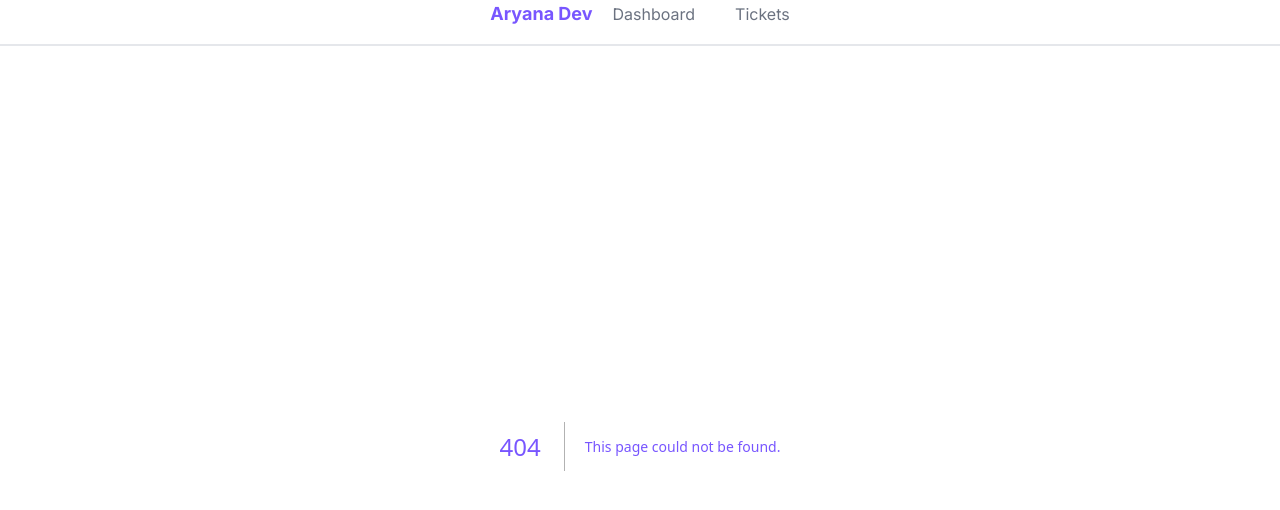
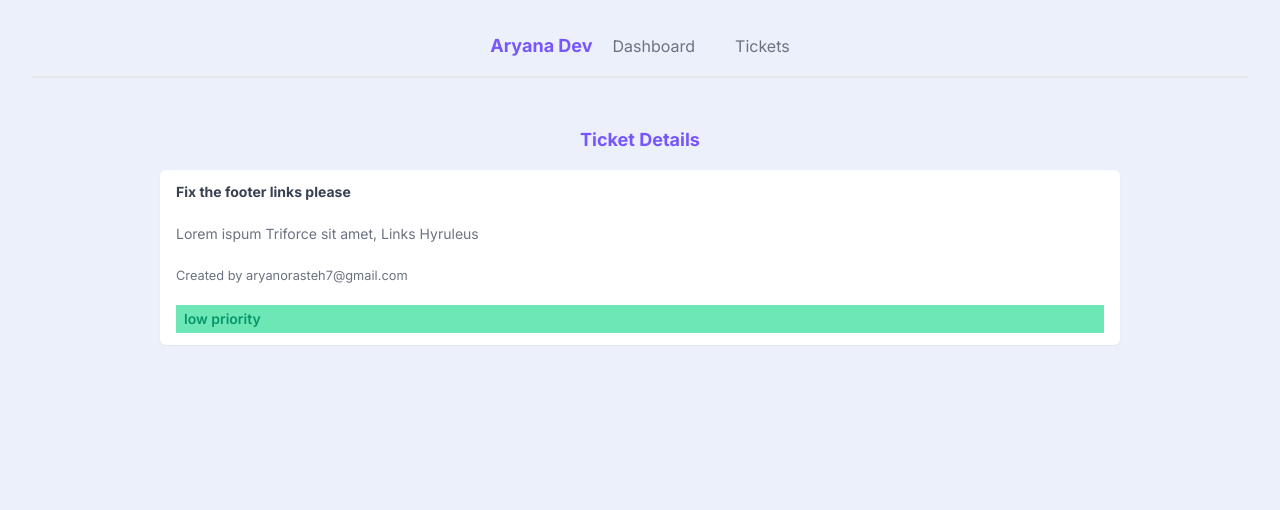
Before and after one commit to AryanaDev/next-test-v13, a Next.js app: page /tickets/1 in a window 1280 px wide. Before the commit this address had no page. Shown: the top 510 px of the page. Built offline with nearby package versions, Linux system fonts and the light colour scheme; data requests are answered from the project's data file.

Commit message:
id dynamic file created

```diff
--- a/app/tickets/TicketList.jsx
+++ b/app/tickets/TicketList.jsx
@@ -1,3 +1,4 @@
+import Link from "next/link";
 async function getTickets() {
     const res = await fetch('http://localhost:4000/tickets',{
         next: {
@@ -15,11 +16,13 @@ export default async function TicketList() {
         <>
             {tickets.map((ticket) => (
                 <div key={ticket.id} className='card my-5'>
+                    <Link href={`/ticket/${ticket.id}`}>
                     <h3>{ticket.title}</h3>
                     <p>{ticket.body.slice(0, 200)}...</p>
                     <div className={`pill ${ticket.priority}`}>
                         {ticket.priority} priority
                     </div>
+                    </Link>
                 </div>
             ))}
 
--- /dev/null
+++ b/app/tickets/[id]/page.jsx
@@ -0,0 +1,31 @@
+async function getTickets(id) {
+    const res = await fetch('http://localhost:4000/tickets/' + id ,{
+        next: {
+            revalidate: 60
+        }
+    })
+
+    return res.json()
+}
+
+
+export default async function TicketDetails({ params }) {
+
+    const ticket = await getTickets(params.id)
+
+    return (
+        <main>
+            <nav>
+                <h2>Ticket Details</h2>
+            </nav>
+                <div className="card">
+                    <h3>{ticket.title}</h3>
+                    <p>{ticket.body}</p>
+                    <small>Created by {ticket.user_email}</small>
+                    <div className={`pill ${ticket.priority}`}>
+                        {ticket.priority} priority
+                    </div>
+                </div>
+        </main>
+    )
+}
```
